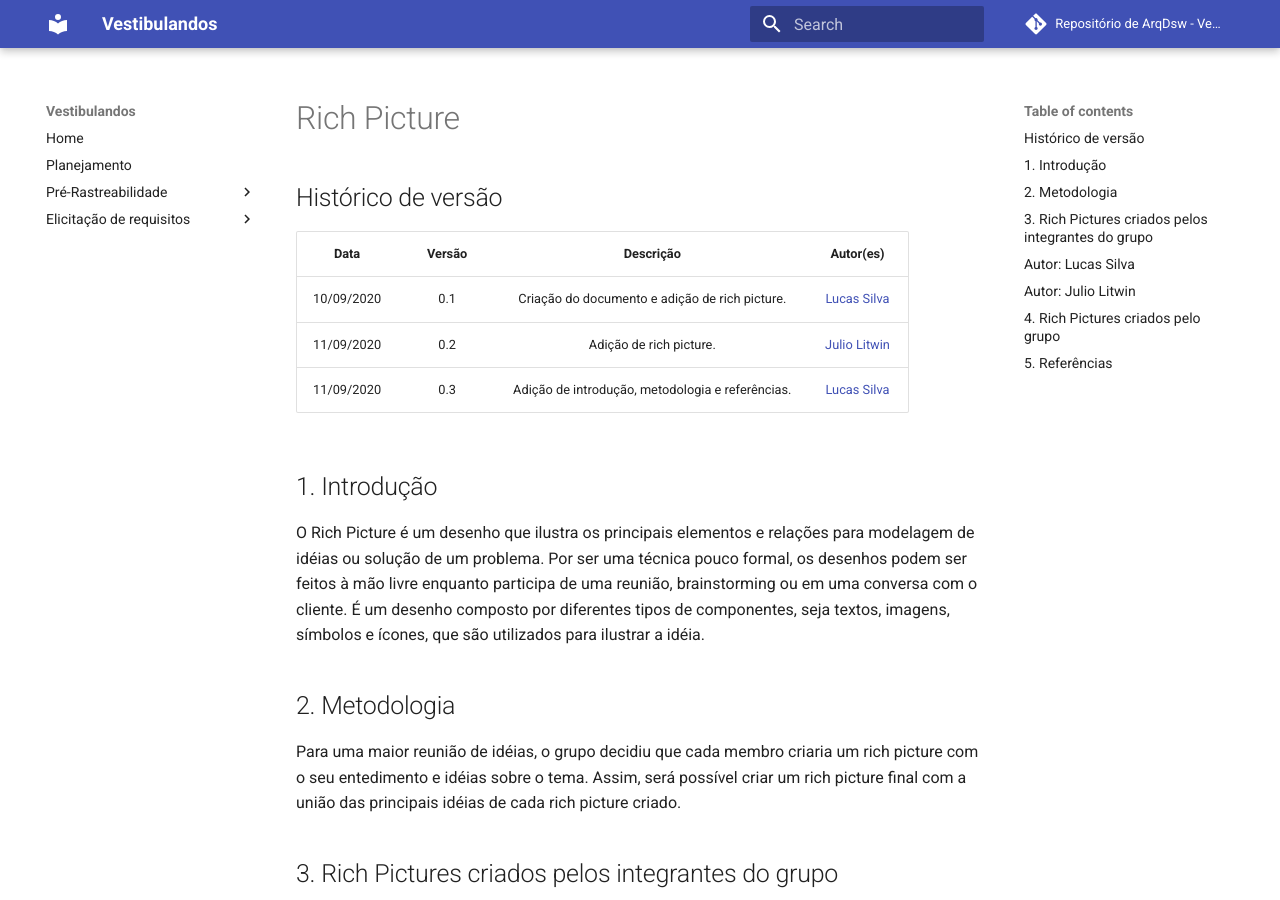
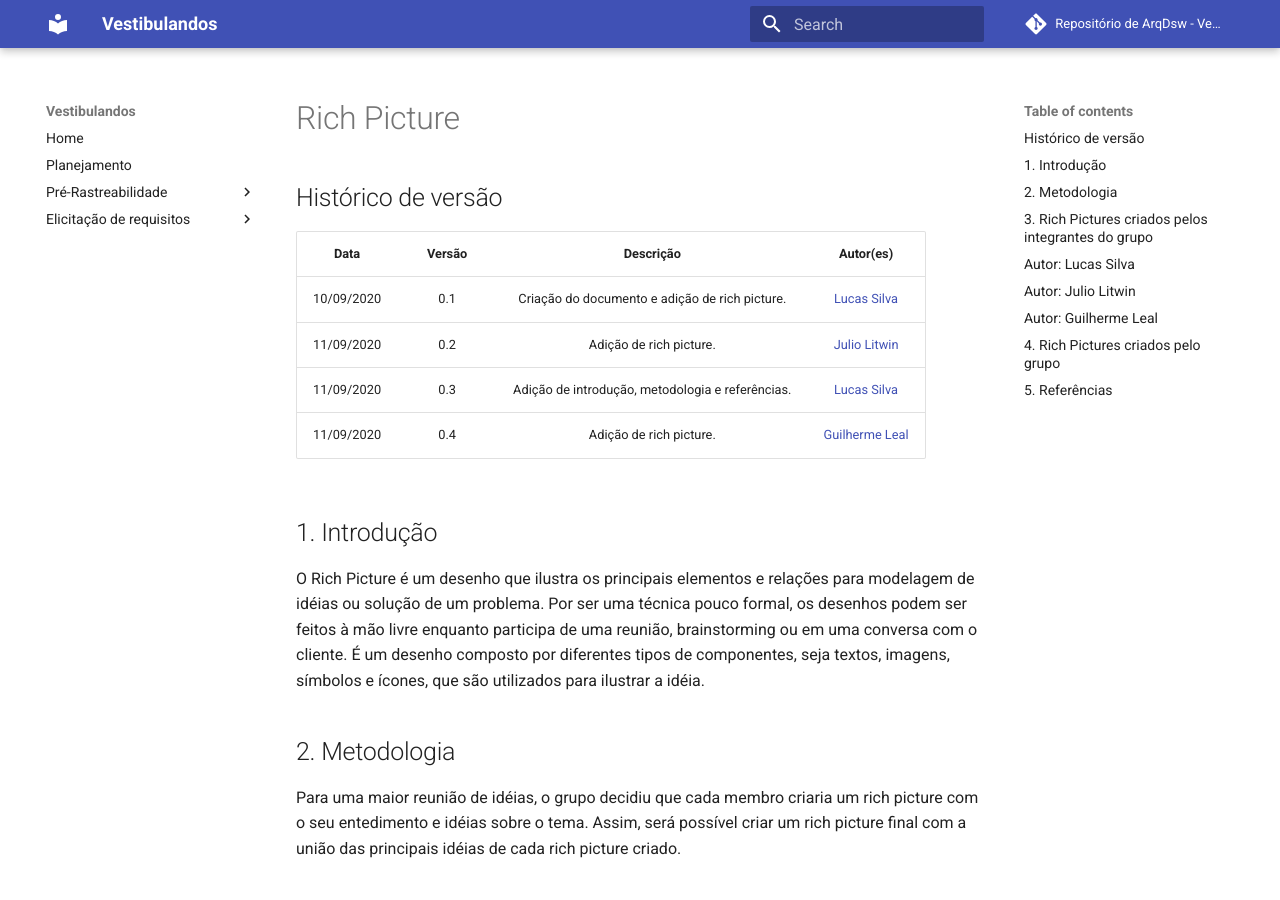
Before and after one commit to UnBArqDsw/2020.1_G4_Vestibulandos, an MkDocs documentation site: the page built from docs/rich_picture.md, in a window 1280 px wide and 900 px high. Built offline with MkDocs 1.6.1 and Material for MkDocs 9.7.7, drawn with Linux system fonts in a browser that asks for light colours; comment, search, counter and statistics services are not loaded.

Commit message:
Adicionado RP/mapa individual, realocaçao de arquivos

```diff
--- a/docs/rich_picture.md
+++ b/docs/rich_picture.md
@@ -6,6 +6,7 @@
 | 10/09/2020 |  0.1   |  Criação do documento e adição de rich picture. | [Lucas Silva](https://github.com/lucasgomesgs0) |
 | 11/09/2020 |  0.2   |  Adição de rich picture. | [Julio Litwin](https://github.com/juliolitwin) |
 | 11/09/2020 |  0.3   |  Adição de introdução, metodologia e referências. | [Lucas Silva](https://github.com/lucasgomesgs0) |
+| 11/09/2020 |  0.4   |  Adição de rich picture. | [Guilherme Leal](https://github.com/gleal17) |
 
 ## 1. Introdução
 O Rich Picture é um desenho que ilustra os principais elementos e relações para modelagem de idéias ou solução de um problema. Por ser uma técnica pouco formal, os desenhos podem ser feitos à mão livre enquanto participa de uma reunião, brainstorming ou em uma conversa com o cliente. É um desenho composto por diferentes tipos de componentes, seja textos, imagens, símbolos e ícones, que são utilizados para ilustrar a idéia.
@@ -21,6 +22,9 @@
 ## Autor: [Julio Litwin](https://github.com/juliolitwin)
 ![Rich Picture - Julio Litwin](./img/rich_picture/RP_JulioLitwin.jpg)
 
+## Autor: [Guilherme Leal](https://github.com/gleal17)
+![Rich Picture - Guilherme Leal](./img/rich_picture/RP_Guilherme.jpg)
+
 ## 4. Rich Pictures criados pelo grupo
 
 ## 5. Referências
```
Also changed, not shown: docs/img/equipe/guilherme.jpeg (renamed from docs/img/guilherme.jpeg), docs/img/equipe/joao.jpeg (renamed from docs/img/joao.jpeg), docs/img/equipe/julio.jpeg (renamed from docs/img/julio.jpeg), docs/img/equipe/lucas.jpeg (renamed from docs/img/lucas.jpeg), docs/img/mapas_mentais/mapa_Guilherme.jpg (added), docs/img/rich_picture/RP_Guilherme.jpg (added).
